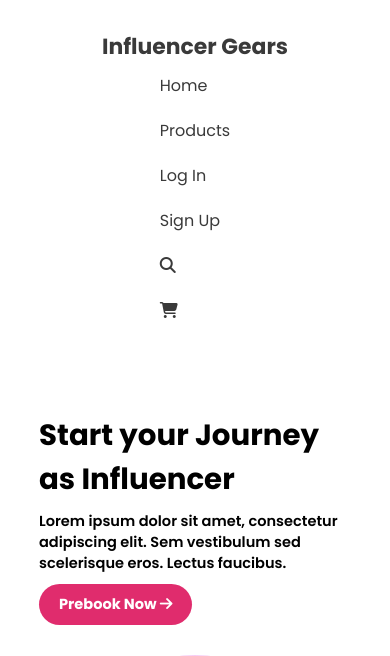
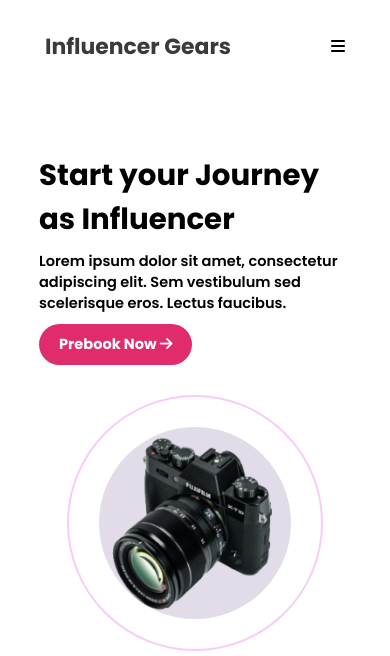
Before and after one commit to Taanveer22/influencer-gears, a plain HTML site: page index.html in a window 390 px wide. Shown: the top 656 px of the page. Drawn offline with Linux system fonts and the light colour scheme.

Commit message:
hamburger menu added

```diff
--- a/css/responsive.css
+++ b/css/responsive.css
@@ -3,6 +3,10 @@
     nav {
         width: 80%;
         margin: 0 auto;
+    }
+
+    .hamburger-menu{
+        display: none;
     }
 
     .banner {
@@ -33,12 +37,16 @@
 /* media query for small devices */
 @media screen and (max-width: 640px) {
     nav {
-        flex-direction: column;
+        justify-content: space-around;
         gap: 10px;
     }
 
     .nav-menu {
-        flex-direction: column;
+        display: none;
+    }
+
+    .hamburger-menu{
+        display: block;
     }
 
     .banner {
--- a/css/style.css
+++ b/css/style.css
@@ -149,6 +149,10 @@ nav {
 .nav-menu a {
     text-decoration: none;
     color: rgb(58, 58, 58);
+}
+
+.hamburger-menu{
+    display: none;
 }
 
 
--- a/index.html
+++ b/index.html
@@ -30,6 +30,10 @@
                 <li><a href="#"><i class="fa-solid fa-magnifying-glass"></i></a></li>
                 <li><a href="#"><i class="fa-solid fa-cart-shopping"></i></a></li>
             </ul>
+
+            <div class="hamburger-menu">
+                <i class="fa-solid fa-bars"></i>
+            </div>
         </nav>
     </header>
 
```
